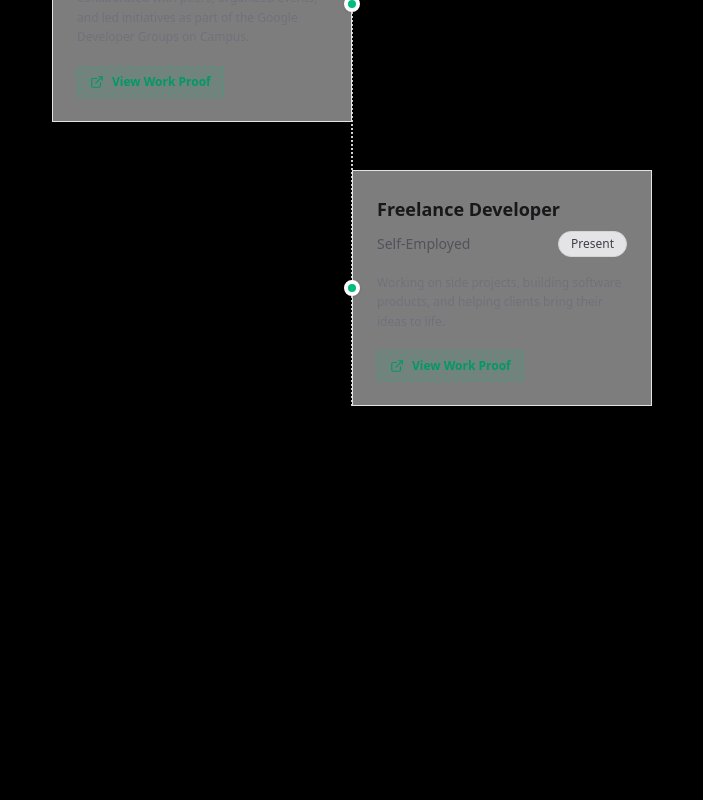
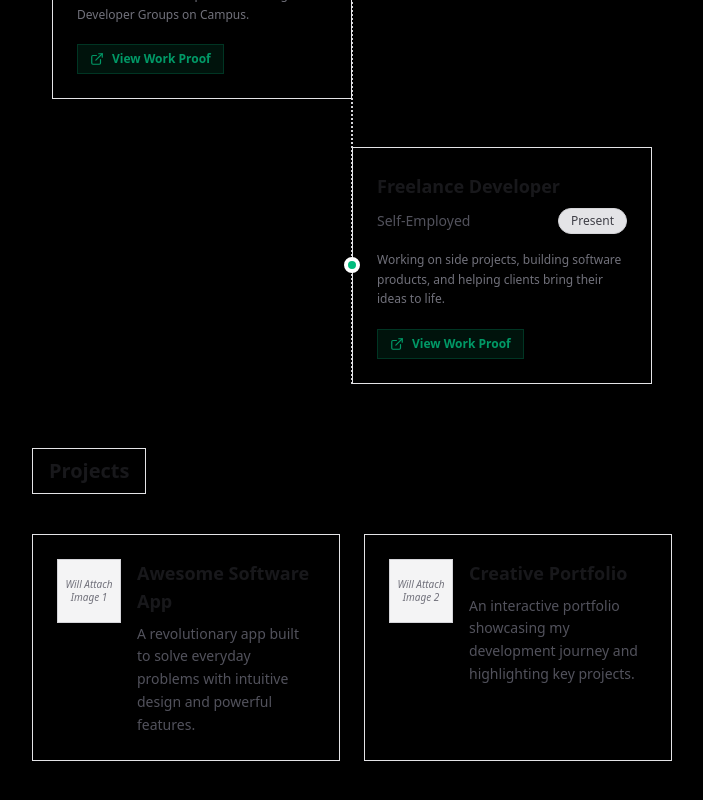
Before and after one commit to NathenaelTamirat/portfolio, a Next.js app: page / in a window 1280 px wide. Shown: the part 1080-1880 px from the top of the page, without its empty margins (288-991 px from the left). Before the commit the page ends 1614 px from the top, so only its background shows below. Built offline with nearby package versions, Linux system fonts and the light colour scheme.

Commit message:
Update portfolio landing page

```diff
--- a/app/page.tsx
+++ b/app/page.tsx
@@ -27,7 +27,7 @@ export default function Home() {
             <span className="text-zinc-600 dark:text-zinc-400">Software Developer</span>
           </div>
 
-          <div className="group/me relative h-72 w-full lg:w-[40%] cursor-pointer overflow-hidden rounded-xl border border-zinc-200 dark:border-white/10 hover:border-emerald-500/50 transition-all shadow-lg dark:shadow-xl">
+          <div className="group/me relative h-[400px] w-full lg:w-[32%] cursor-pointer overflow-hidden rounded-xl border border-zinc-200 dark:border-white/10 hover:border-emerald-500/50 transition-all shadow-lg dark:shadow-xl">
             {/* Using standard img tag to prevent Next.js image errors for missing local files */}
             {/* eslint-disable-next-line @next/next/no-img-element */}
             <img
@@ -40,7 +40,7 @@ export default function Home() {
             />
           </div>
 
-          <div className="flex w-full flex-col justify-center gap-y-6 pt-3 lg:w-[60%] lg:pl-8 lg:pt-0">
+          <div className="flex w-full flex-col justify-center gap-y-6 pt-3 lg:w-[68%] lg:pl-8 lg:pt-0">
             <div className="hidden flex-col gap-2 lg:flex">
               <h1 className="text-3xl font-semibold bg-gradient-to-r from-emerald-500 to-cyan-500 bg-clip-text text-transparent">Nathenael Tamirat</h1>
               <span className="text-zinc-600 dark:text-zinc-400">Software Developer</span>
@@ -72,7 +72,7 @@ export default function Home() {
 
       {/* Experience Section */}
       <div className="pt-10">
-        <div className="w-fit rounded-full px-4 py-2 text-xl font-semibold bg-zinc-100 dark:bg-zinc-900 border border-zinc-200 dark:border-zinc-800 text-zinc-900 dark:text-white shadow-sm dark:shadow-lg mb-10">Experience</div>
+        <div className="w-fit rounded-none px-4 py-2 text-xl font-semibold bg-transparent border border-zinc-200 dark:border-zinc-800 text-zinc-900 dark:text-white shadow-sm mb-10">Experience</div>
 
         <div className="relative">
           {/* Central Line - made dotted */}
@@ -111,6 +111,23 @@ export default function Home() {
         </div>
       </div>
 
+      {/* Projects Section */}
+      <div className="pt-16">
+        <div className="w-fit rounded-none px-4 py-2 text-xl font-semibold bg-transparent border border-zinc-200 dark:border-zinc-800 text-zinc-900 dark:text-white shadow-sm mb-10">Projects</div>
+        <div className="grid grid-cols-1 md:grid-cols-2 gap-6">
+          <ProjectCard
+            title="Awesome Software App"
+            description="A revolutionary app built to solve everyday problems with intuitive design and powerful features."
+            imagePlaceholder="Image 1"
+          />
+          <ProjectCard
+            title="Creative Portfolio"
+            description="An interactive portfolio showcasing my development journey and highlighting key projects."
+            imagePlaceholder="Image 2"
+          />
+        </div>
+      </div>
+
     </div>
   );
 }
@@ -128,6 +145,22 @@ function SocialLink({ href, icon }: { href: string; icon: React.ReactNode }) {
   );
 }
 
+function ProjectCard({ title, description, imagePlaceholder }: { title: string; description: string; imagePlaceholder: string }) {
+  return (
+    <div className="group flex flex-col gap-4 rounded-none border border-zinc-200 dark:border-zinc-800 bg-transparent p-6 transition-all hover:border-emerald-500/30 hover:shadow-lg">
+      <div className="flex flex-col sm:flex-row sm:items-start gap-4">
+        <div className="h-16 w-16 shrink-0 bg-zinc-100 dark:bg-zinc-900 border border-zinc-300 dark:border-zinc-700 flex items-center justify-center">
+          <span className="text-[10px] text-zinc-500 italic text-center leading-tight px-1">Will Attach {imagePlaceholder}</span>
+        </div>
+        <div className="flex flex-col">
+          <h3 className="text-lg font-bold text-zinc-900 dark:text-white group-hover:text-emerald-500 dark:group-hover:text-emerald-400 transition-colors">{title}</h3>
+          <p className="mt-2 text-sm text-zinc-600 dark:text-zinc-400 leading-relaxed">{description}</p>
+        </div>
+      </div>
+    </div>
+  );
+}
+
 function TimelineItem({ role, company, duration, description, proofLink, position }: { role: string; company: string; duration: string; description: string; proofLink: string; position: 'left' | 'right' }) {
   return (
     <div className={`relative flex flex-col md:flex-row items-start md:items-center w-full ${position === 'right' ? 'md:flex-row-reverse' : ''}`}>
@@ -140,7 +173,7 @@ function TimelineItem({ role, company, duration, description, proofLink, positio
 
       {/* Content Card (padding reduced to 20px from the center) */}
       <div className={`w-full md:w-1/2 pl-10 md:pl-0 ${position === 'left' ? 'md:pr-5' : 'md:pl-5'} mt-0`}>
-        <div className="group flex flex-col justify-between rounded-none border border-zinc-200 dark:border-zinc-800 bg-zinc-50/50 dark:bg-zinc-950/50 p-6 transition-all hover:border-emerald-500/30 hover:shadow-lg">
+        <div className="group flex flex-col justify-between rounded-none border border-zinc-200 dark:border-zinc-800 bg-transparent p-6 transition-all hover:border-emerald-500/30 hover:shadow-lg">
           <div className="flex flex-col gap-y-1">
             <h3 className="text-lg font-semibold text-zinc-900 dark:text-white group-hover:text-emerald-500 dark:group-hover:text-emerald-400 transition-colors">{role}</h3>
             <div className="flex justify-between items-center mt-1">
```
